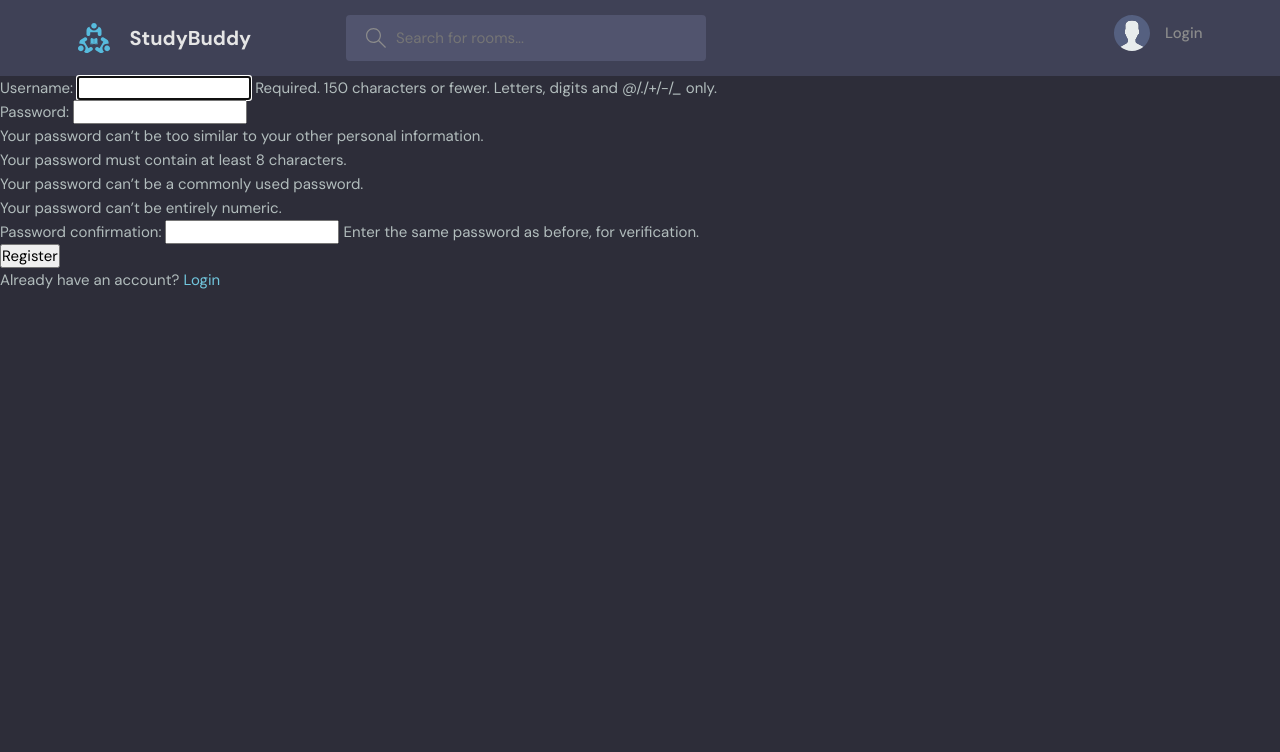
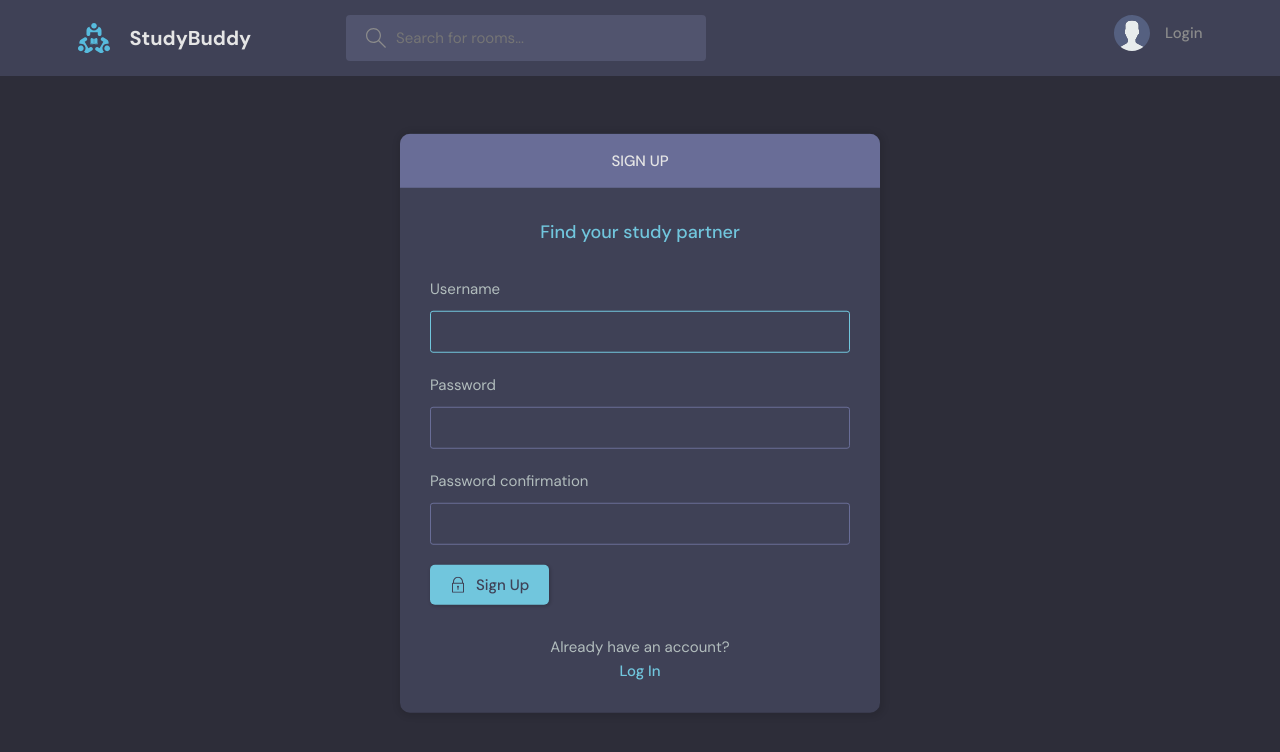
Before and after one commit to rishav-dahal/Studyapp, a Django app: page /register/ in a window 1280 px wide. Shown: the top 752 px of the page. Run offline with Django 5.2, Linux system fonts and the light colour scheme.

Commit message:
Updated login nad signup page

```diff
--- a/base/templates/base/login_register.html
+++ b/base/templates/base/login_register.html
@@ -2,33 +2,109 @@
 
 {% block content %}
 
+<main class="auth layout">
+    <div class="container">
+        {% if page == 'login' %}
+        <div class="layout__box">
+            <div class="layout__boxHeader">
+            <div class="layout__boxTitle">
+                <h3>Login</h3>
+            </div>
+            </div>
+            <div class="layout__body">
+            <h2 class="auth__tagline">Find your study partner</h2>
 
-{% if page == 'login' %}
-<div>
-    <form method="POST" action="">
+            <form class="form" action="" method="POST">
                 {% csrf_token %}
-        <label for="username">Username</label>
-        <input type="text" name="username" placeholder="Enter Username" required>
+                <div class="form__group form__group">
+                <label for="room_name">Username</label>
+                <input id="username" name="username" type="text" placeholder="e.g. dennis_ivy" />
+                </div>
+                <div class="form__group">
+                <label for="password">Password</label>
+                <input
+                    id="password"
+                    name="password"
+                    type="password"
+                    placeholder="&bull;&bull;&bull;&bull;&bull;&bull;&bull;&bull;"
+                />
+                </div>
 
-        <label for="password">Password</label>
-        <input type="password" name="password" placeholder="Enter Password" required>
-        <input type="submit" value="Login"/>
+                <button class="btn btn--main" type="submit">
+                <svg
+                    version="1.1"
+                    xmlns="http://www.w3.org/2000/svg"
+                    width="32"
+                    height="32"
+                    viewBox="0 0 32 32"
+                >
+                    <title>lock</title>
+                    <path
+                    d="M27 12h-1v-2c0-5.514-4.486-10-10-10s-10 4.486-10 10v2h-1c-0.553 0-1 0.447-1 1v18c0 0.553 0.447 1 1 1h22c0.553 0 1-0.447 1-1v-18c0-0.553-0.447-1-1-1zM8 10c0-4.411 3.589-8 8-8s8 3.589 8 8v2h-16v-2zM26 30h-20v-16h20v16z"
+                    ></path>
+                    <path
+                    d="M15 21.694v4.306h2v-4.306c0.587-0.348 1-0.961 1-1.694 0-1.105-0.895-2-2-2s-2 0.895-2 2c0 0.732 0.413 1.345 1 1.694z"
+                    ></path>
+                </svg>
+
+                Login
+                </button>
             </form>
 
-    <p>Don't have an account? <a href="{% url 'register' %}">Register</a></p>
+            <div class="auth__action">
+                <p>Haven't signed up yet?</p>
+                <a href="{% url 'register' %}" class="btn btn--link">Sign Up</a>
             </div>
+            </div>
+        </div>
+        {% else %}
+        <div class="layout__box">
+            <div class="layout__boxHeader">
+              <div class="layout__boxTitle">
+                <h3>Sign up</h3>
+              </div>
+            </div>
+            <div class="layout__body">
+              <h2 class="auth__tagline">Find your study partner</h2>
 
-{% else %}
-<div>
-    <form method="POST" action="">
+              <form class="form" action="" method="POST">
                 {% csrf_token %}
-        {{ form.as_p }}
-        <input type="submit" value="Register"/>
+                {% for field in form%}
+                <div class="form__group form__group">
+                  <label for="fullname">{{field.label}}</label>
+                  {{field}}
+                </div>
+                {% endfor %}
+
+                <button class="btn btn--main" type="submit">
+                  <svg
+                    version="1.1"
+                    xmlns="http://www.w3.org/2000/svg"
+                    width="32"
+                    height="32"
+                    viewBox="0 0 32 32"
+                  >
+                    <title>lock</title>
+                    <path
+                      d="M27 12h-1v-2c0-5.514-4.486-10-10-10s-10 4.486-10 10v2h-1c-0.553 0-1 0.447-1 1v18c0 0.553 0.447 1 1 1h22c0.553 0 1-0.447 1-1v-18c0-0.553-0.447-1-1-1zM8 10c0-4.411 3.589-8 8-8s8 3.589 8 8v2h-16v-2zM26 30h-20v-16h20v16z"
+                    ></path>
+                    <path
+                      d="M15 21.694v4.306h2v-4.306c0.587-0.348 1-0.961 1-1.694 0-1.105-0.895-2-2-2s-2 0.895-2 2c0 0.732 0.413 1.345 1 1.694z"
+                    ></path>
+                  </svg>
+
+                  Sign Up
+                </button>
               </form>
 
-    <p>Already have an account? <a href="{% url 'login' %}">Login</a></p>
+              <div class="auth__action">
+                <p>Already have an account?</p>
+                <a href="{% url 'login' %}" class="btn btn--link">Log In</a>
+              </div>
+            </div>
         </div>
         {% endif %}
+    </div>
+  </main>
 
-
-{% endblock content%}
+{% endblock content %}
```
Lines whose indentation alone changed are shown as unchanged.
